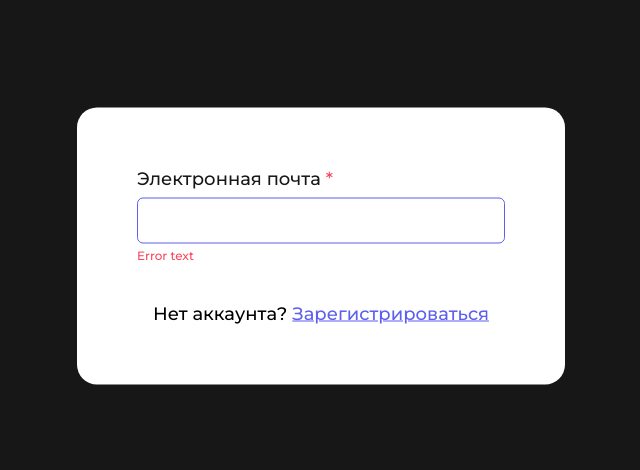
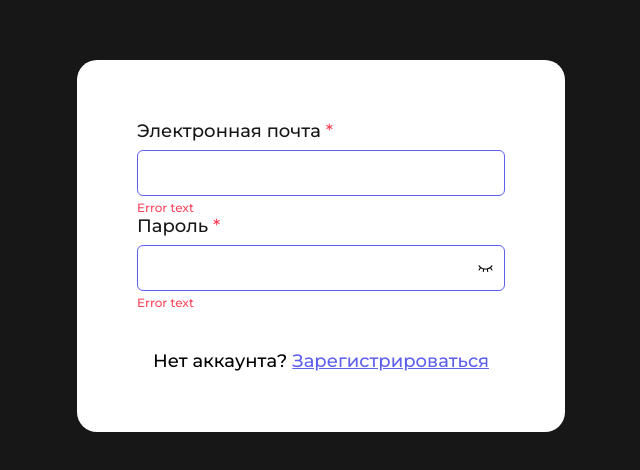
Before and after one commit to Githance/frontend, a React (Create React App) app: page /authentication in a window 1280 px wide. Shown: the part 154-624 px from the top of the page, without its empty margins (319-959 px from the left). Built offline with nearby package versions, Linux system fonts and the light colour scheme.

Commit message:
feat: сделать поле для пароля

```diff
--- a/src/components/authentication-page/authentication-page.jsx
+++ b/src/components/authentication-page/authentication-page.jsx
@@ -1,9 +1,16 @@
+import { useState } from "react";
 import { NavLink } from "react-router-dom";
 import Form from "../form/form";
 import Fieldset from "../fieldset/fieldset";
 import style from "./authentication-page.module.css";
 
 function AuthenticationPage() {
+  const [showPassword, setShowPassword] = useState(true);
+
+  function togglePassword() {
+    setShowPassword((prevValue) => !prevValue);
+  }
+
   return (
     <div className={style.container}>
       <Form>
@@ -12,6 +19,15 @@ function AuthenticationPage() {
           required="required"
           label="Электронная почта"
           name="email"
+        />
+        <Fieldset
+          type={showPassword ? "password" : "text"}
+          required="required"
+          label="Пароль"
+          name="password"
+          togglePassword={() => togglePassword()}
+          showPassword={showPassword}
+          button
         />
         <div className={style.container__text}>
           <p className={style.text}>
--- a/src/components/fieldset/fieldset.jsx
+++ b/src/components/fieldset/fieldset.jsx
@@ -1,22 +1,47 @@
+/* eslint-disable react/prop-types */
+/* eslint-disable react/require-default-props */
+/* eslint-disable react/self-closing-comp */
+/* eslint-disable jsx-a11y/control-has-associated-label */
 import PropTypes from "prop-types";
 import cn from "classnames";
 import style from "./fieldset.module.css";
 
-// eslint-disable-next-line react/prop-types
-function Fieldset({ type, required, label, name, className }) {
+function Fieldset({
+  type,
+  required,
+  label,
+  name,
+  className,
+  button,
+  togglePassword,
+  showPassword,
+}) {
   return (
     <fieldset className={style.fieldset}>
       <div className={cn(style.label, style.label__container, className)}>
         <label htmlFor={name} className={style.label__text}>
-          {label} {required && <span className={style.required_tag}>*</span>}
+          {label} {required && <span className={style.tag}>*</span>}
         </label>
       </div>
-      <input
-        id={name}
-        type={type}
-        required={required}
-        className={style.input}
-      />
+      <div className={cn(style.input, style.input__container)}>
+        <input
+          id={name}
+          type={type}
+          required={required}
+          className={style.input__element}
+        />
+        {button && (
+          <button
+            className={`${style.input__button} ${
+              showPassword
+                ? style.input__button_close
+                : style.input__button_open
+            }`}
+            type="button"
+            onClick={() => togglePassword()}
+          ></button>
+        )}
+      </div>
       <span className={cn(style.text)}>Error text</span>
     </fieldset>
   );
@@ -27,6 +52,9 @@ Fieldset.propTypes = {
   required: PropTypes.string.isRequired,
   label: PropTypes.string.isRequired,
   name: PropTypes.string.isRequired,
+  button: PropTypes.bool,
+  showPassword: PropTypes.bool,
+  togglePassword: PropTypes.func,
 };
 
 export default Fieldset;
--- a/src/components/fieldset/fieldset.module.css
+++ b/src/components/fieldset/fieldset.module.css
@@ -4,7 +4,35 @@
   border: none;
 }
 
-.input {
+.input__container {
+  position: relative;
+}
+
+.input__button {
+  margin: 0;
+  padding: 0;
+  border: 0;
+  outline: none;
+  background-color: transparent;
+  width: 15px;
+  height: 10px;
+  cursor: pointer;
+  background-size: contain;
+  background-repeat: no-repeat;
+  position: absolute;
+  top: 20px;
+  right: 12.5px;
+}
+
+.input__button_close {
+  background-image: url(../../images/input-icon-close.svg);
+}
+
+.input__button_open {
+  background-image: url(../../images/input-icon-open.svg);
+}
+
+.input__element {
   margin: 0;
   padding: 0 0 0 12px;
   width: 368px;
@@ -15,6 +43,7 @@
   font-size: 18px;
   line-height: 22px;
   color: var(--text-color-grey);
+  cursor: text;
 }
 
 .label {
@@ -33,7 +62,7 @@
   color: var(--text-color-black);
 }
 
-.required_tag {
+.tag {
   color: var(--text-color-red);
 }
 
```
Also changed, not shown: src/images/input-icon-close.svg (added), src/images/input-icon-open.svg (added).
